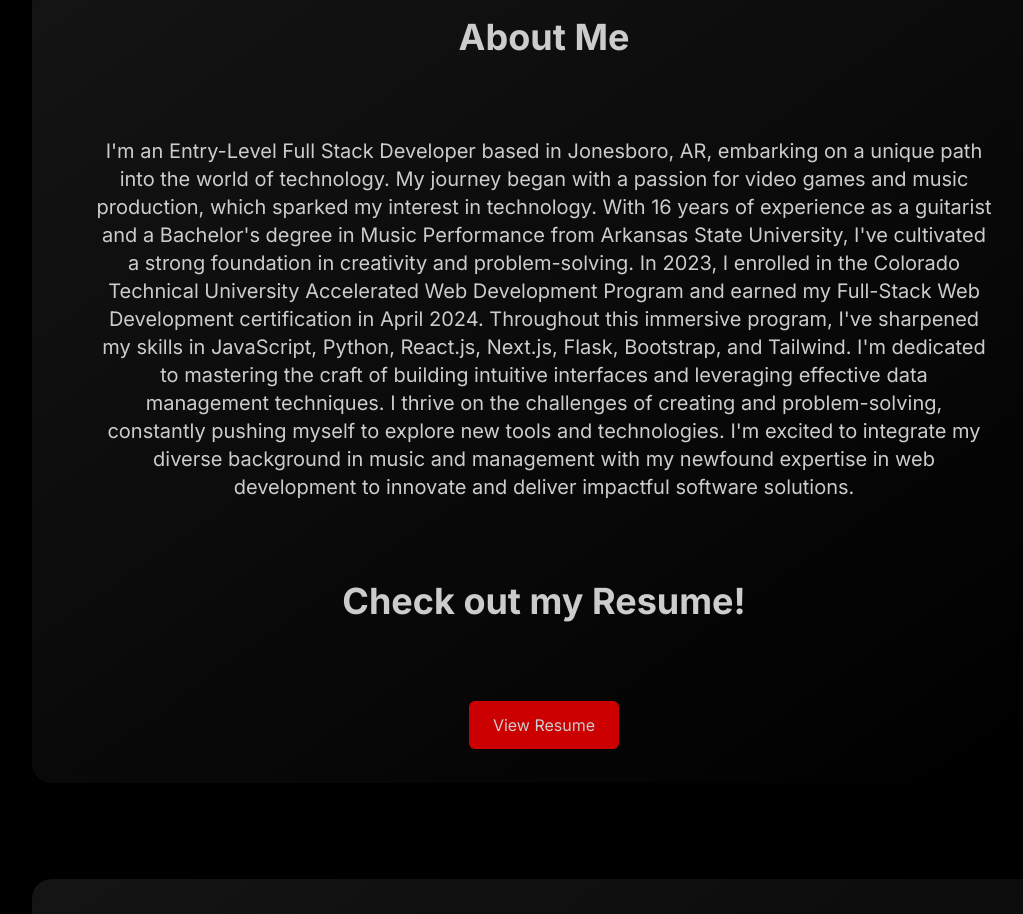
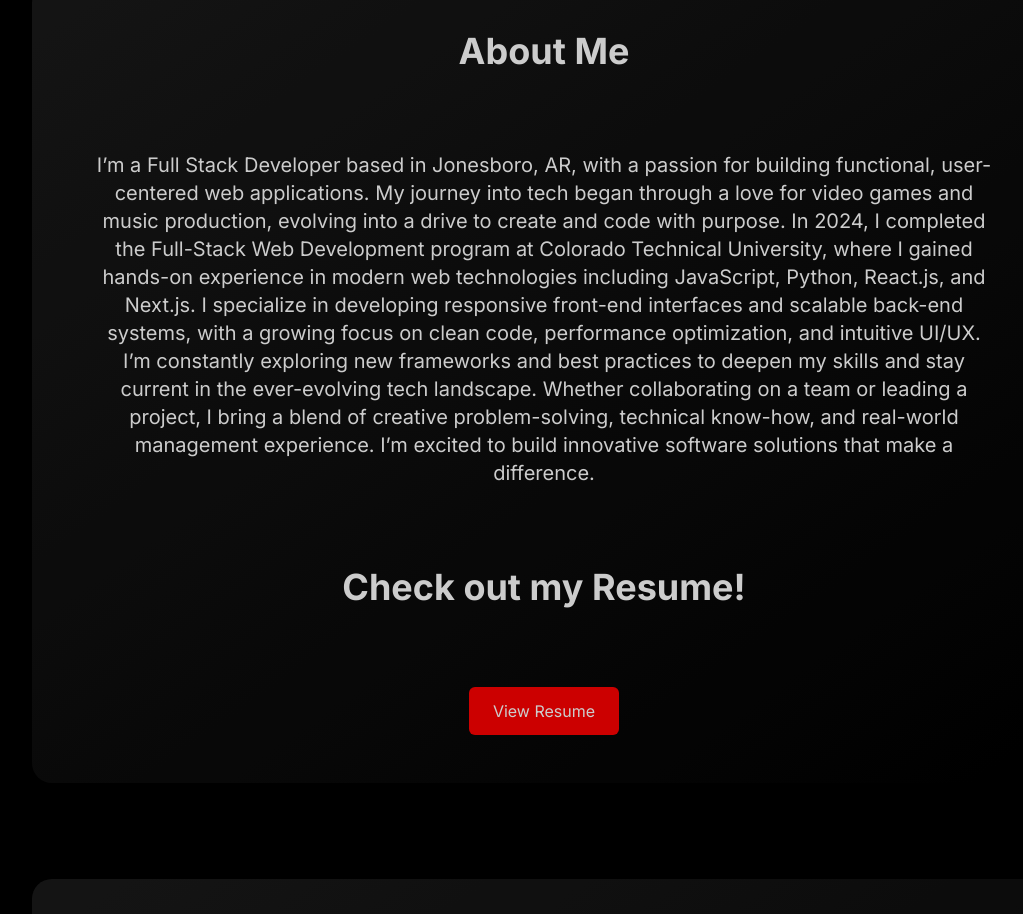
Before and after one commit to JBreyt24/Portfolio_Page, a Next.js app: page / in a window 1280 px wide. Shown: the part 1041-1955 px from the top of the page, without its empty margins (96-1119 px from the left). Built offline with nearby package versions, Linux system fonts and the light colour scheme.

Commit message:
updated bio

```diff
--- a/src/app/page.jsx
+++ b/src/app/page.jsx
@@ -142,16 +142,13 @@ export default function Home() {
             <div className="obelisk-content">
               <h2 className="text-3xl md:text-4xl font-bold mb-6 md:mb-20">About Me</h2>
               <p className="mt-4 text-lg md:text-xl max-w-4xl">
-                I&apos;m an Entry-Level Full Stack Developer based in Jonesboro, AR, embarking on a unique path into the world of technology.
-                My journey began with a passion for video games and music production, which sparked my interest in technology.
-                With 16 years of experience as a guitarist and a Bachelor&apos;s degree in Music Performance from Arkansas State University, I&apos;ve cultivated a strong foundation in creativity and problem-solving.
+                I’m a Full Stack Developer based in Jonesboro, AR, with a passion for building functional, user-centered web applications. My journey into tech began through a love for video games and music production, evolving into a drive to create and code with purpose.
 
-                In 2023, I enrolled in the Colorado Technical University Accelerated Web Development Program and earned my Full-Stack Web Development certification in April 2024.
-                Throughout this immersive program, I&apos;ve sharpened my skills in JavaScript, Python, React.js, Next.js, Flask, Bootstrap, and Tailwind.
-                I&apos;m dedicated to mastering the craft of building intuitive interfaces and leveraging effective data management techniques.
+                In 2024, I completed the Full-Stack Web Development program at Colorado Technical University, where I gained hands-on experience in modern web technologies including JavaScript, Python, React.js, and Next.js.
 
-                I thrive on the challenges of creating and problem-solving, constantly pushing myself to explore new tools and technologies.
-                I&apos;m excited to integrate my diverse background in music and management with my newfound expertise in web development to innovate and deliver impactful software solutions.
+                I specialize in developing responsive front-end interfaces and scalable back-end systems, with a growing focus on clean code, performance optimization, and intuitive UI/UX. I’m constantly exploring new frameworks and best practices to deepen my skills and stay current in the ever-evolving tech landscape.
+
+                Whether collaborating on a team or leading a project, I bring a blend of creative problem-solving, technical know-how, and real-world management experience. I’m excited to build innovative software solutions that make a difference.
               </p>
               <h3 className="text-3xl md:text-4xl font-bold mt-6 md:mt-20 mb-6 md:mb-20">Check out my Resume!</h3>
               <div className="mt-8">
```
